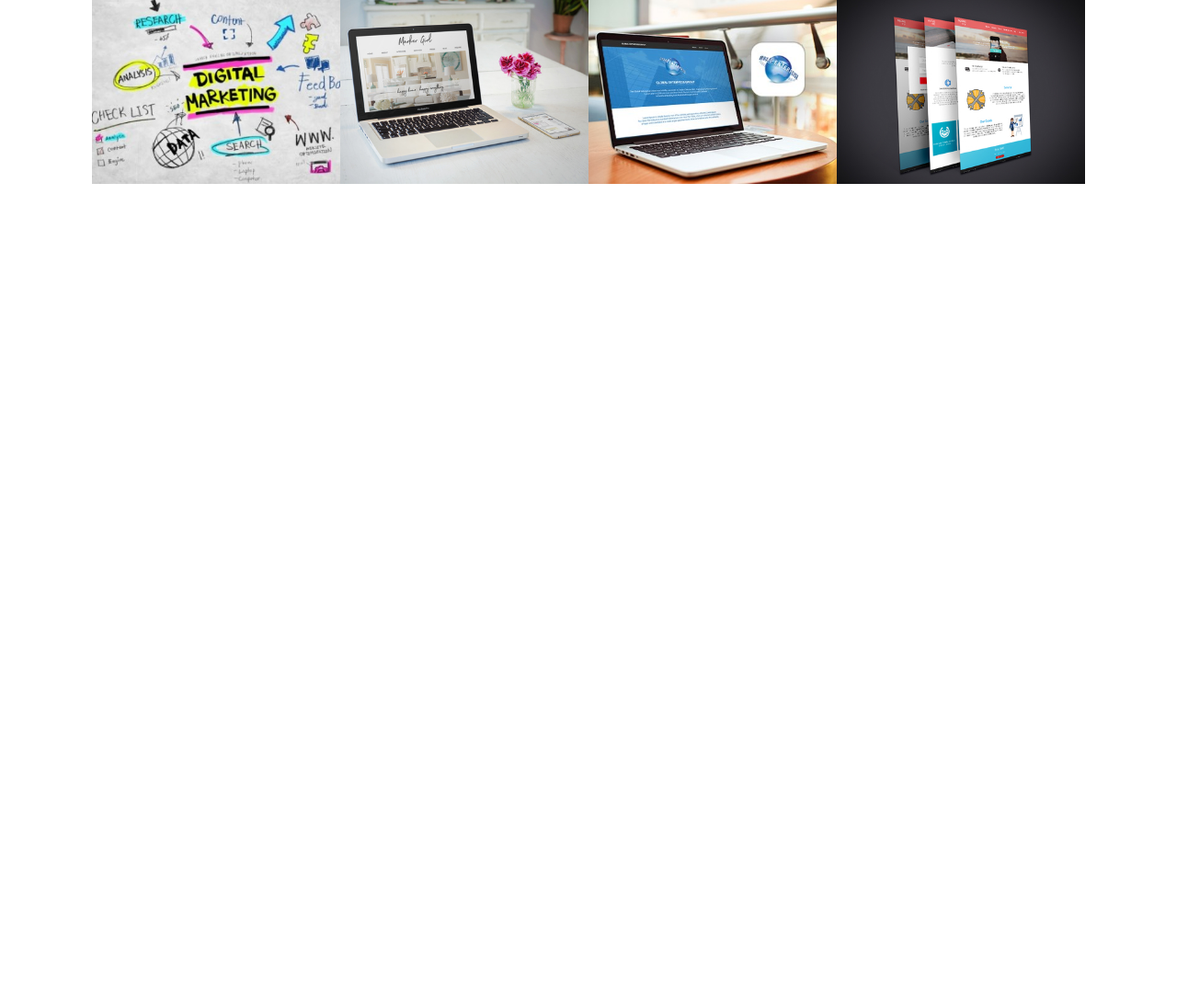
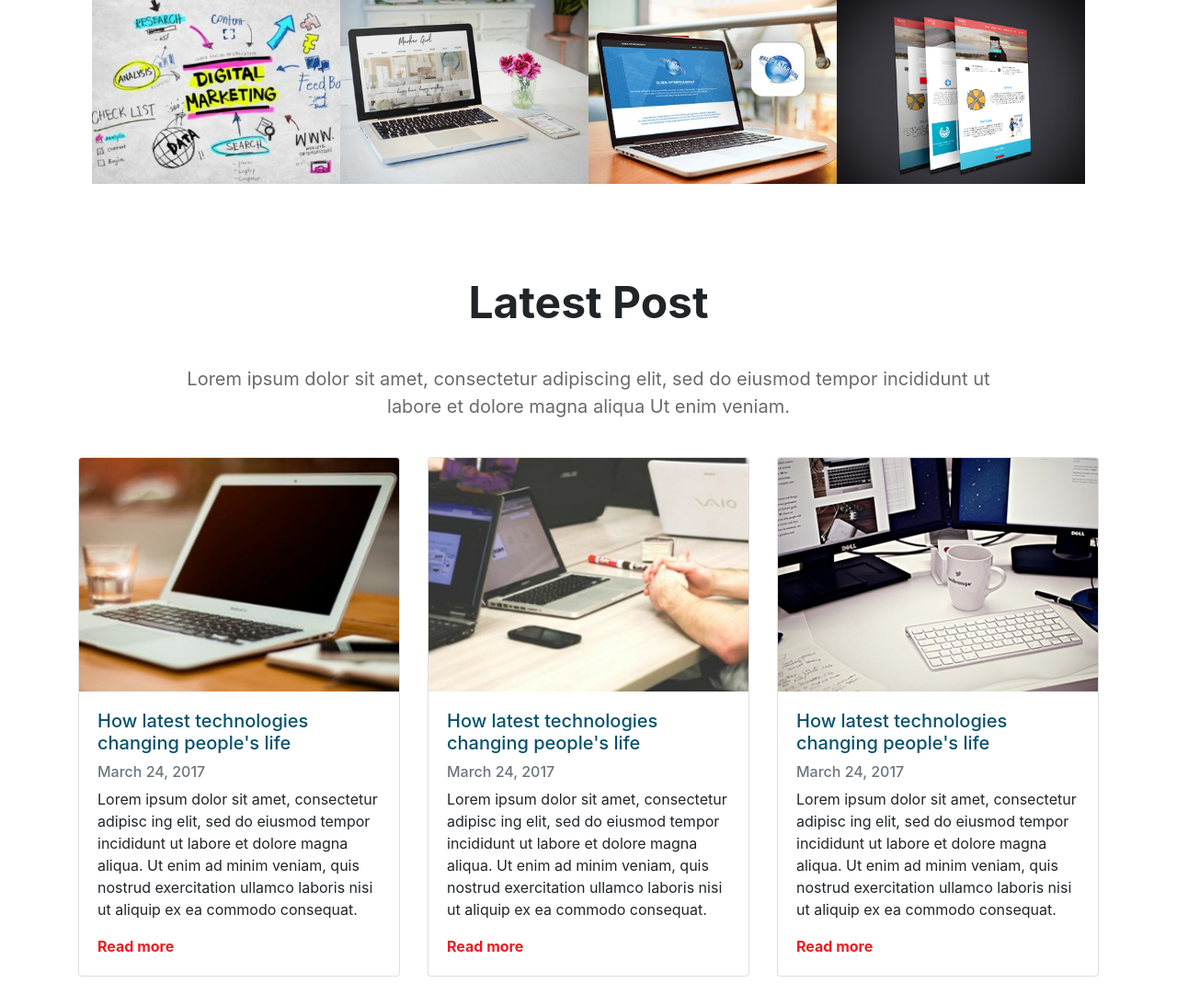
Before and after one commit to itsmar1/EliteCorp, a plain HTML site: page index.html in a window 1280 px wide. Shown: the part 2459-3553 px from the top of the page at 92% size. Before the commit the page ends 2759 px from the top, so only its background shows below. Drawn offline with nearby package versions, Linux system fonts and the light colour scheme.

Commit message:
Create Latest posts using Cards

```diff
--- a/css/main.css
+++ b/css/main.css
@@ -260,3 +260,43 @@
 }
 
 /* End Featured Work */
+
+
+
+/* Start Latest Post */
+
+.latest-post {
+    padding: 0;
+}
+
+.latest-post h2 {
+    text-transform: capitalize;
+    font-weight: bold;
+    margin-bottom: 2.5rem;
+    font-size: 3rem;
+}
+
+.latest-post .section-description {
+    line-height: 1.5;
+    font-size: 1.25rem;
+    color: #6a6a6a;
+    width: 80%;
+    margin: auto;
+    margin-bottom: 2.5rem;
+}
+
+.latest-post .card {
+    margin-bottom: 2rem;
+}
+
+.latest-post .card .card-title {
+    color: #08526D;
+    margin-bottom: 1rem;
+}
+
+.latest-post .card .card-link {
+    color: #ec1c23;
+    font-weight: bold;
+}
+
+/* End Latest Post */
--- a/index.html
+++ b/index.html
@@ -168,6 +168,57 @@
     </div>
     <!-- End Featured Work -->
 
+    <!-- Start Latest Post-->
+
+    <div class="latest-post">
+      <div class="container">
+        <h2 class="text-center">Latest Post</h2>
+        <p class="text-center section-description">Lorem ipsum dolor sit amet, consectetur adipiscing elit, sed do eiusmod tempor incididunt ut labore et dolore magna aliqua Ut enim veniam.</p>
+        <div class="row">
+          <!-- Start Grid Column -->
+          <div class="col-md-6 col-lg-4">
+            <div class="card">
+              <img src="img/latest_post-1.jpg" class="card-img-top" alt="latest_post-1">
+              <div class="card-body">
+                <h5 class="card-title">How latest technologies changing people's life</h5>
+                <h6 class="card-subtitle mb-2 text-muted">March 24, 2017</h6>
+                <p class="card-text">Lorem ipsum dolor sit amet, consectetur adipisc ing elit, sed do eiusmod tempor incididunt ut labore et dolore magna aliqua. Ut enim ad minim veniam, quis nostrud exercitation ullamco laboris nisi ut aliquip ex ea commodo consequat.</p>
+                <a href="#" class="card-link">Read more</a>
+              </div>
+            </div>
+          </div>
+          <!-- End Grid Column -->
+          <!-- Start Grid Column -->
+          <div class="col-md-6 col-lg-4">
+            <div class="card">
+              <img src="img/latest_post-2.jpg" class="card-img-top" alt="latest_post-2">
+              <div class="card-body">
+                <h5 class="card-title">How latest technologies changing people's life</h5>
+                <h6 class="card-subtitle mb-2 text-muted">March 24, 2017</h6>
+                <p class="card-text">Lorem ipsum dolor sit amet, consectetur adipisc ing elit, sed do eiusmod tempor incididunt ut labore et dolore magna aliqua. Ut enim ad minim veniam, quis nostrud exercitation ullamco laboris nisi ut aliquip ex ea commodo consequat.</p>
+                <a href="#" class="card-link">Read more</a>
+              </div>
+            </div>
+          </div>
+          <!-- End Grid Column -->
+          <!-- Start Grid Column -->
+          <div class="col-md-6 col-lg-4">
+            <div class="card">
+              <img src="img/latest_post-3.jpg" class="card-img-top" alt="latest_post-3">
+              <div class="card-body">
+                <h5 class="card-title">How latest technologies changing people's life</h5>
+                <h6 class="card-subtitle mb-2 text-muted">March 24, 2017</h6>
+                <p class="card-text">Lorem ipsum dolor sit amet, consectetur adipisc ing elit, sed do eiusmod tempor incididunt ut labore et dolore magna aliqua. Ut enim ad minim veniam, quis nostrud exercitation ullamco laboris nisi ut aliquip ex ea commodo consequat.</p>
+                <a href="#" class="card-link">Read more</a>
+              </div>
+            </div>
+          </div>
+          <!-- End Grid Column -->
+        </div>
+      </div>
+    </div>
+    <!-- End Latest Post -->
+
     <script src="js/jquery-3.5.1.min.js"></script>
     <script src="https://cdn.jsdelivr.net/npm/popper.js@1.16.1/dist/umd/popper.min.js" integrity="sha384-9/reFTGAW83EW2RDu2S0VKaIzap3H66lZH81PoYlFhbGU+6BZp6G7niu735Sk7lN" crossorigin="anonymous"></script>
     <script src="js/bootstrap.min.js"></script>
```
Also changed, not shown: img/featured_work-1.jpg (deleted), img/featured_work-2.jpg (deleted), img/featured_work-3.jpg (deleted), img/featured_work-4.jpg (deleted), img/featured_work-5.jpg (deleted), img/featured_work-6.jpg (deleted), img/featured_work-7.jpg (deleted), img/featured_work-8.jpg (deleted), img/latest_post-1.jpg (added), img/latest_post-2.jpg (added), img/latest_post-3.jpg (added).
